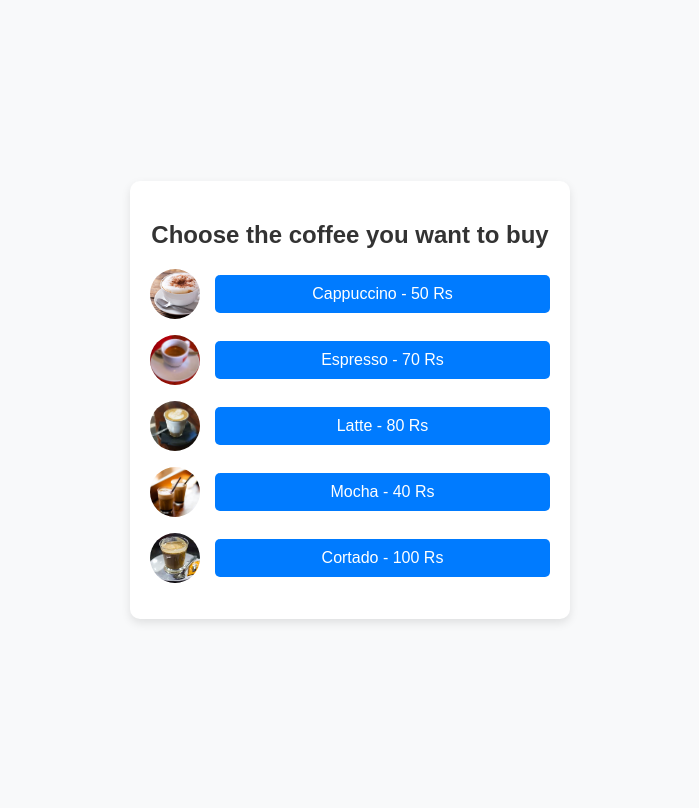
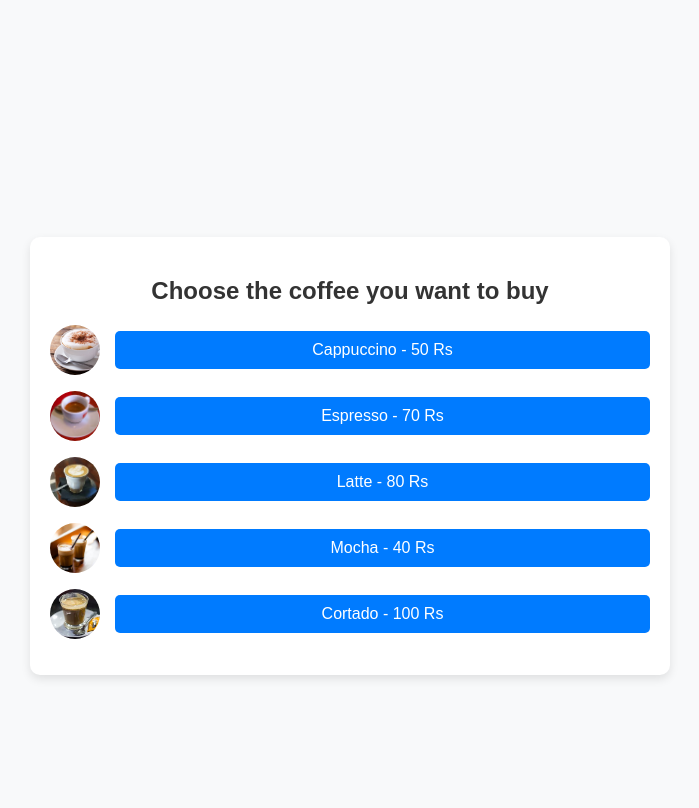
Before and after one commit to Gana4225/coffe, a Django app: template payments/templates/payments/tt.html in a window 1280 px wide. Shown: the whole page, without its empty margins (290-989 px from the left). Run offline with Django 3.2, Linux system fonts and the light colour scheme; the template is opened without the code that fills it, so the values that code supplies are empty.

Commit message:
Update tt.html

```diff
--- a/payments/templates/payments/tt.html
+++ b/payments/templates/payments/tt.html
@@ -19,10 +19,11 @@
         .container {
             background: #fff;
             padding: 20px;
+            margin-top: 7rem;
             border-radius: 10px;
             box-shadow: 0px 4px 10px rgba(0, 0, 0, 0.1);
             text-align: center;
-            max-width: 400px;
+            max-width: 600px;
             width: 100%;
         }
 
```
